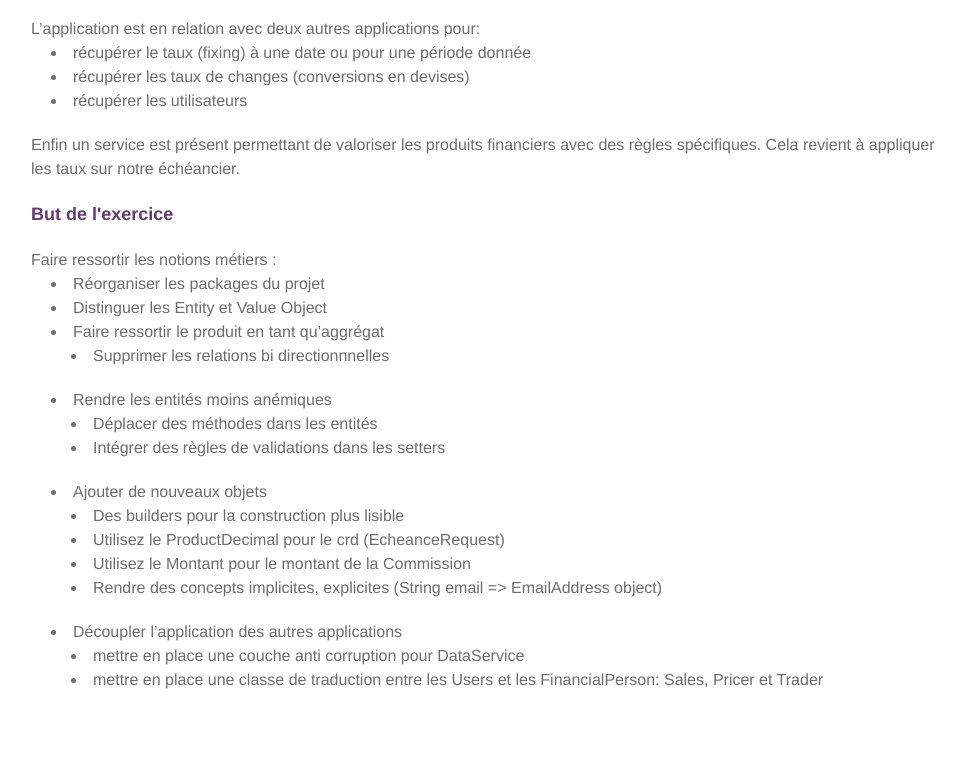
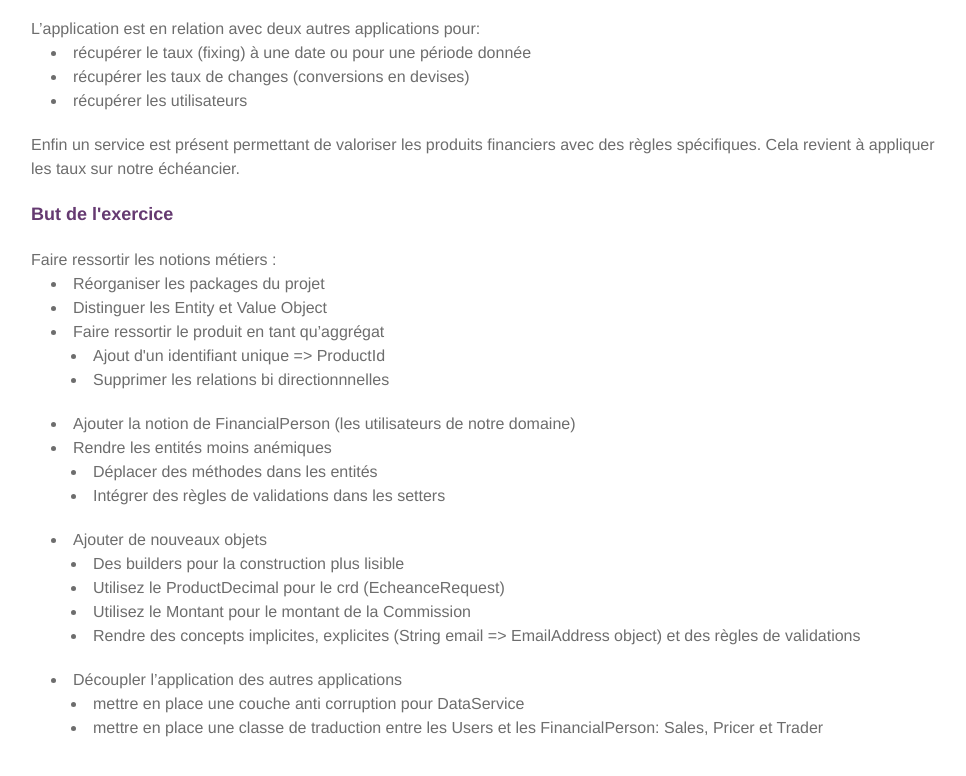
Before and after one commit to njozwiak/xke-ddd-refactoring, a plain HTML site: page index.html in a window 1280 px wide. Shown: the part 975-1751 px from the top of the page, without its empty margins (149-1115 px from the left). Before the commit the page ends 1727 px from the top, so only its background shows below. Drawn offline with Linux system fonts and the light colour scheme; a web font is replaced by a local one.

Commit message:
update exercice

```diff
--- a/index.html
+++ b/index.html
@@ -102,9 +102,11 @@ La devise de référence est EUR.
         <li> Distinguer les Entity et Value Object</li>
         <li> Faire ressortir le produit en tant qu’aggrégat
             <ul>
+                <li> Ajout d'un identifiant unique => ProductId </li>
                 <li> Supprimer les relations bi directionnnelles </li>
             </ul>
         </li>
+        <li> Ajouter la notion de FinancialPerson (les utilisateurs de notre domaine) </li>
         <li> Rendre les entités moins anémiques
             <ul>
                 <li> Déplacer des méthodes dans les entités </li>
@@ -116,7 +118,7 @@ La devise de référence est EUR.
                 <li> Des builders pour la construction plus lisible </li>
                 <li> Utilisez le ProductDecimal pour le crd (EcheanceRequest) </li>
                 <li> Utilisez le Montant pour le montant de la Commission </li>
-                <li> Rendre des concepts implicites, explicites (String email => EmailAddress object) </li>
+                <li> Rendre des concepts implicites, explicites (String email => EmailAddress object) et des règles de validations </li>
             </ul>
         </li>
         <li> Découpler l’application des autres applications
```
